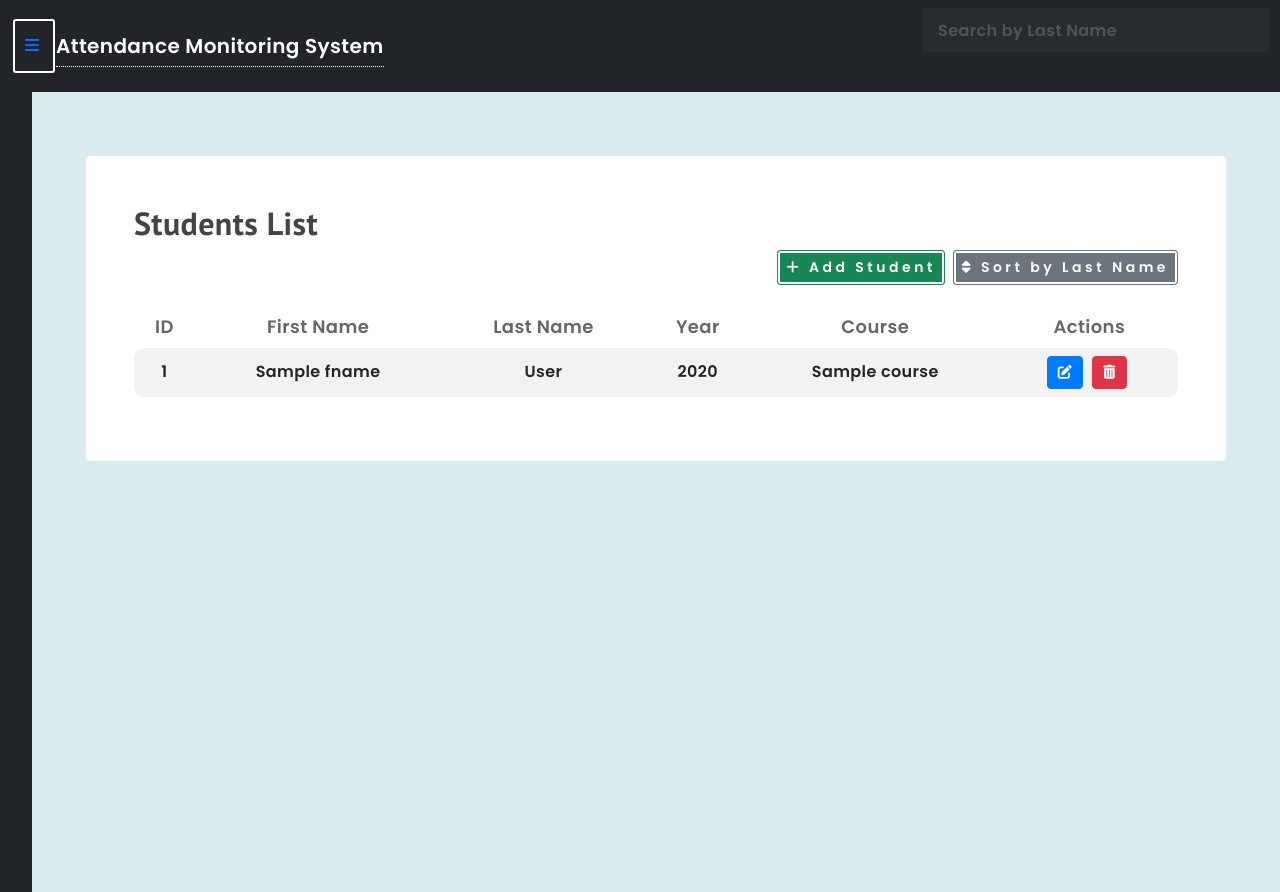
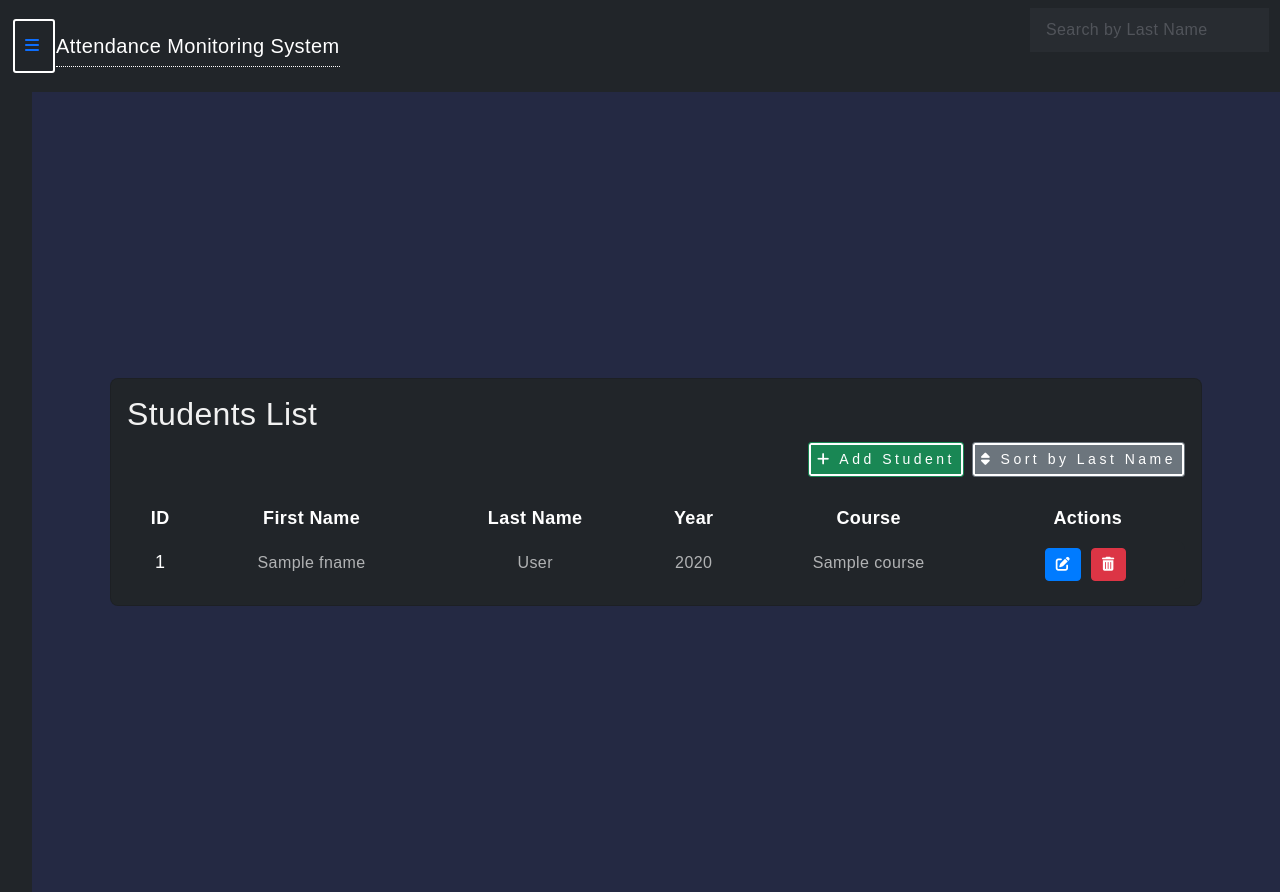
Before and after one commit to KarlJoshua1125/Attendance_management, a Django app: template firebase_app/templates/index.html in a window 1280 px wide. Run offline with Django 4.2, Linux system fonts and the light colour scheme; the template is opened without the code that fills it: most values are stand-ins (such as "Sample title", 1, 10 or a date in 2020); some libraries are stand-ins or nearby versions.

Commit message:
Update Design

```diff
--- a/firebase_app/templates/index.html
+++ b/firebase_app/templates/index.html
@@ -88,6 +88,33 @@
 
 </script>
 <style>
+    html,
+    body,
+    .intro {
+        height: 100%;
+    }
+
+    table td,
+    table th {
+        text-overflow: ellipsis;
+        white-space: nowrap;
+        overflow: hidden;
+    }
+
+    thead th,
+    tbody th {
+        color: #fff;
+    }
+
+    tbody td {
+        font-weight: 500;
+        color: rgba(255, 255, 255, .65);
+    }
+
+    .card {
+        border-radius: .5rem;
+    }
+
     @import url('https://fonts.googleapis.com/css2?family=PT+Sans:wght@700&family=Poppins:wght@600&display=swap');
 
     * {
@@ -95,13 +122,13 @@
     }
 
     body {
-        background-color: #d9ecf2;
+        background-color: #242943;
         font-family: 'Poppins', sans-serif;
         color: #666;
     }
 
     .h2 {
-        color: #444;
+        color: #f1f1f1;
         font-family: 'PT Sans', sans-serif;
     }
 
@@ -221,47 +248,58 @@
             <div class="col-sm p-3 min-vh-100">
 
                 <!-- content -->
-                <div class="container rounded mt-5 bg-white p-md-5">
+                <section class="intro">
+                    <div class="bg-image h-100">
+                        <div class="mask d-flex align-items-center h-100">
+                            <div class="container">
+                                <div class="row justify-content-center">
+                                    <div class="col-12">
+                                        <div class="card bg-dark shadow-2-strong">
+                                            <div class="card-body">
+
                                                 <div class="h2 font-weight-bold">Students List</div>
                                                 <div class="d-flex flex-row justify-content-end">
-                        <button type="button" class="btn btn-success btn-sm me-2" id="add-student-btn"
-                            style="height: 35px;">
+                                                    <button type="button" class="btn btn-success btn-sm me-2"
+                                                        id="add-student-btn" style="height: 35px;">
                                                         <i class="fas fa-plus"></i> Add Student
                                                     </button>
-                        <button class="btn btn-secondary btn-sm mr-2" id="sort-button" style="height: 35px;">
+                                                    <button class="btn btn-secondary btn-sm mr-2" id="sort-button"
+                                                        style="height: 35px;">
                                                         <i class="fas fa-sort"></i> Sort by Last Name
                                                     </button>
 
                                                 </div>
-
                                                 <div class="table-responsive">
-                        <table class="table table-striped" id="students-table">
+                                                    <table class="table table-dark table-borderless mb-0"
+                                                        id="students-table">
                                                         <thead>
                                                             <tr>
-                                    <th>ID</th>
-                                    <th>First Name</th>
-                                    <th>Last Name</th>
-                                    <th>Year</th>
-                                    <th>Course</th>
-                                    <th>Actions</th>
+                                                                <th scope="col">ID</th>
+                                                                <th scope="col">First Name</th>
+                                                                <th scope="col">Last Name</th>
+                                                                <th scope="col">Year</th>
+                                                                <th scope="col">Course</th>
+                                                                <th scope="col">Actions</th>
                                                             </tr>
                                                         </thead>
                                                         <tbody>
                                                             {% for student in students %}
                                                             <tr>
-                                    <td class="id">{{ student.id }}</td>
+                                                                <th scope="row" class="id">{{ student.id }}</th>
                                                                 <td class="fname">{{ student.fname }}</td>
                                                                 <td class="lname">{{ student.lname }}</td>
-
                                                                 <td class="year">{{ student.year }}</td>
                                                                 <td class="course">{{ student.course }}</td>
                                                                 <td>
-                                        <a href="#" class="edit-student btn btn-primary" data-key="{{ student.key }}"
-                                            data-bs-toggle="modal" data-bs-target="#update-student-modal">
+                                                                    <a href="#" class="edit-student btn btn-primary"
+                                                                        data-key="{{ student.key }}"
+                                                                        data-bs-toggle="modal"
+                                                                        data-bs-target="#update-student-modal">
                                                                         <i class="fas fa-edit"></i>
                                                                     </a>
 
-                                        <a class="btn btn-danger" href='deletestudent/{{ student.id }}'>
+                                                                    <a class="btn btn-danger"
+                                                                        href='deletestudent/{{ student.id }}'>
                                                                         <i class="fas fa-trash-alt"></i>
                                                                     </a>
                                                                 </td>
@@ -269,9 +307,17 @@
                                                             {% endfor %}
                                                         </tbody>
                                                     </table>
-
                                                 </div>
                                             </div>
+                                        </div>
+                                    </div>
+                                </div>
+                            </div>
+                        </div>
+                    </div>
+                </section>
+
+
                 <!-- Add Student Modal -->
                 <div class="modal fade" id="exampleModal" tabindex="-1" aria-labelledby="exampleModalLabel"
                     aria-hidden="true">
```
Also changed, not shown: index.html (+65 -0 lines). Lines whose indentation alone changed are shown as unchanged.
